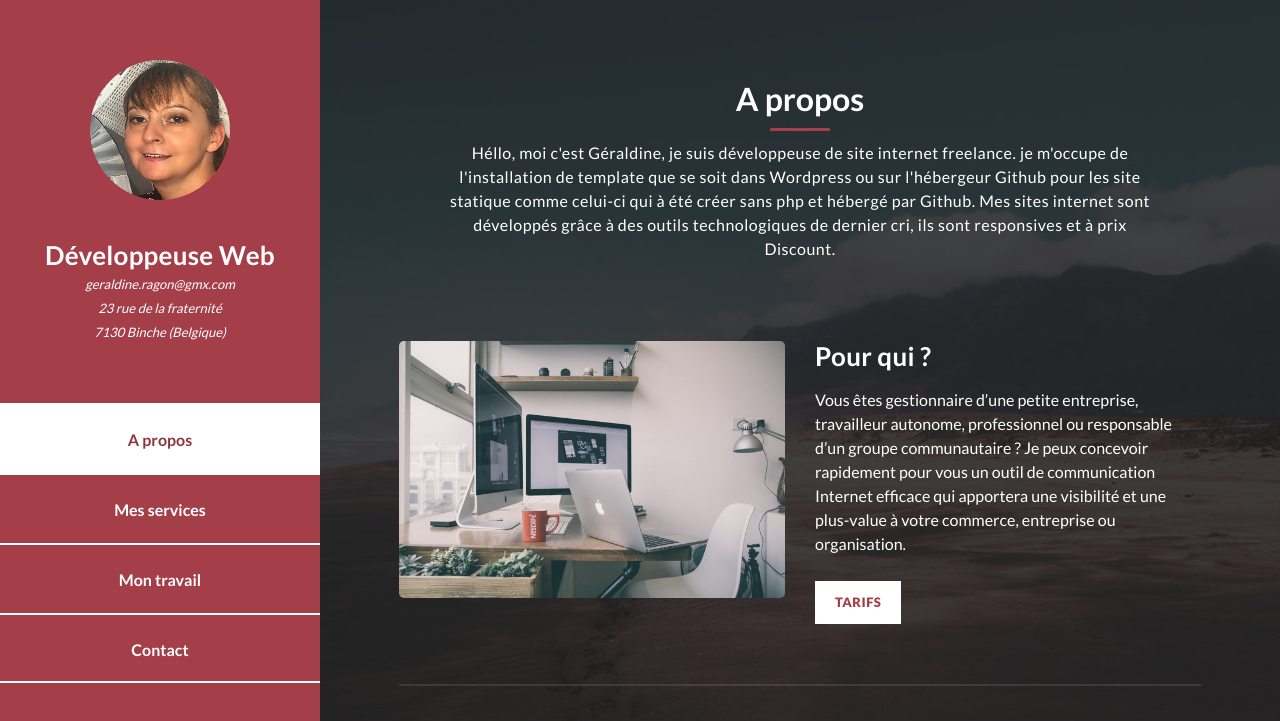
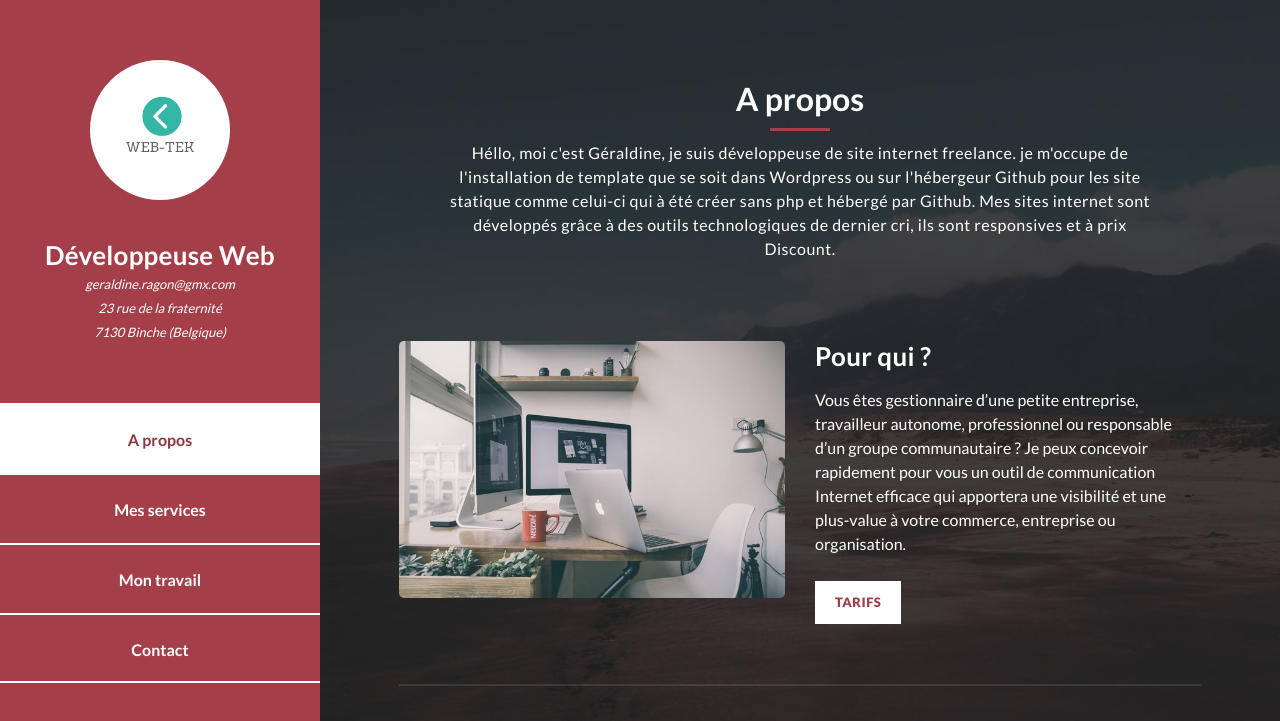
Before and after one commit to gydee72/freelance, a plain HTML site: page index.html in a window 1280 px wide. Shown: the top 721 px of the page. Drawn offline with Linux system fonts and the light colour scheme.

Commit message:
Update index.html

```diff
--- a/index.html
+++ b/index.html
@@ -39,7 +39,7 @@ https://templatemo.com/tm-531-reflux
           <i class="fa fa-times" id="menu-close"></i>
           <div class="container">
             <div class="image">
-              <a href="#"><img src="assets/images/gydee222.jpg" alt="" /></a>
+              <a href="#"><img src="assets/images/web-tek.png" alt="" /></a>
             </div>
             <div class="author-content">
               <h4>Développeuse Web</h4>
```
